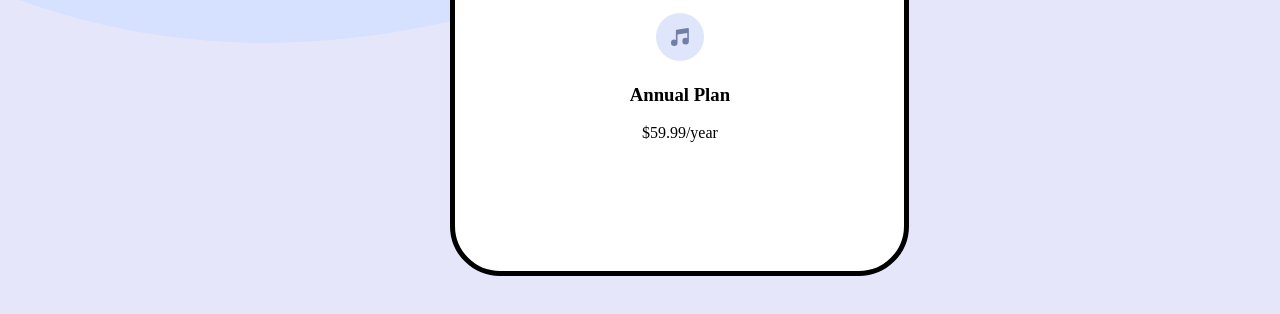
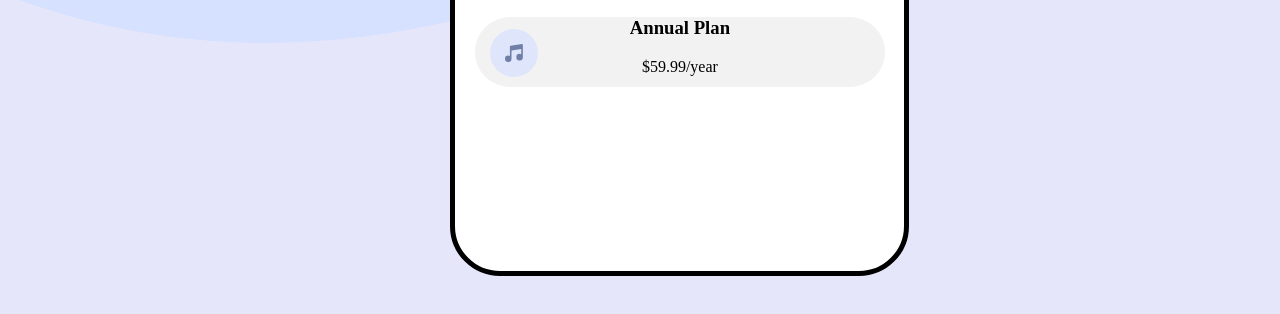
Before and after one commit to shubham2o/Order-Summary-Component, a plain HTML site: page index.html in a window 1280 px wide. Shown: the part 402-716 px from the top of the page. Drawn offline with Linux system fonts and the light colour scheme.

Commit message:
Fixed Music icon dimensions

```diff
--- a/css.css
+++ b/css.css
@@ -65,3 +65,16 @@
  .content pre {
          font-size: 16px;
  }
+
+
+ .annualplan {
+         background-color: #f2f2f2;
+         margin: 20px;
+         border-radius: 50px;
+         height: 70px;
+ }
+ #musicicon {
+         position: absolute;
+         left: 35px;
+         bottom: 30px;
+ }
--- a/index.html
+++ b/index.html
@@ -23,10 +23,12 @@
 audiobooks, and podcasts on any device
 anywhere you like!
                                  </pre>
-                                 <img id="musicicon" src="images/icon-music.svg" alt="Music icon">
                                  <div class="annualplan">
-                                         <h3>Annual Plan</h3>
-                                         <p>$59.99/year</p>
+                                         <img id="musicicon" src="images/icon-music.svg" alt="Music icon">
+                                         <div class="price">
+                                                 <h3>Annual Plan</h3>
+                                                 <p>$59.99/year</p>
+                                         </div>
                                  </div>
                          </div>
                  </div>
```
